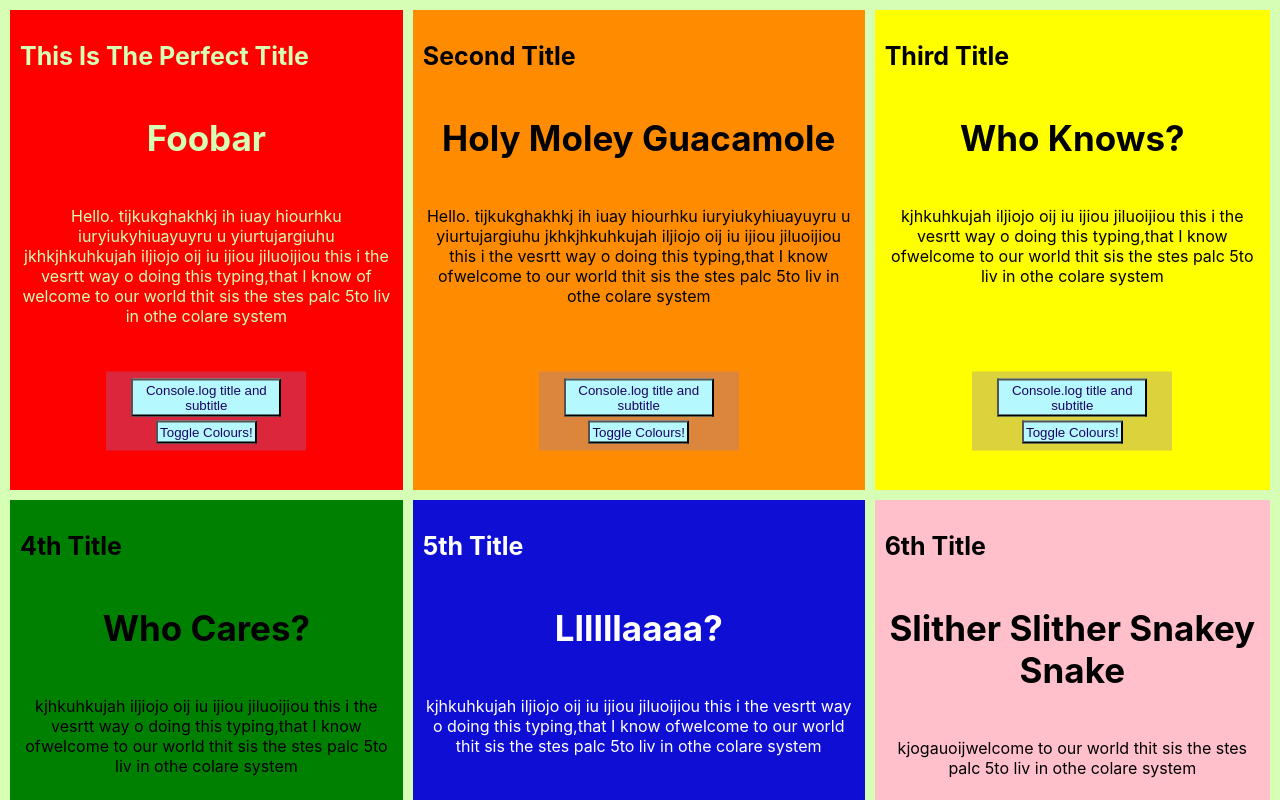
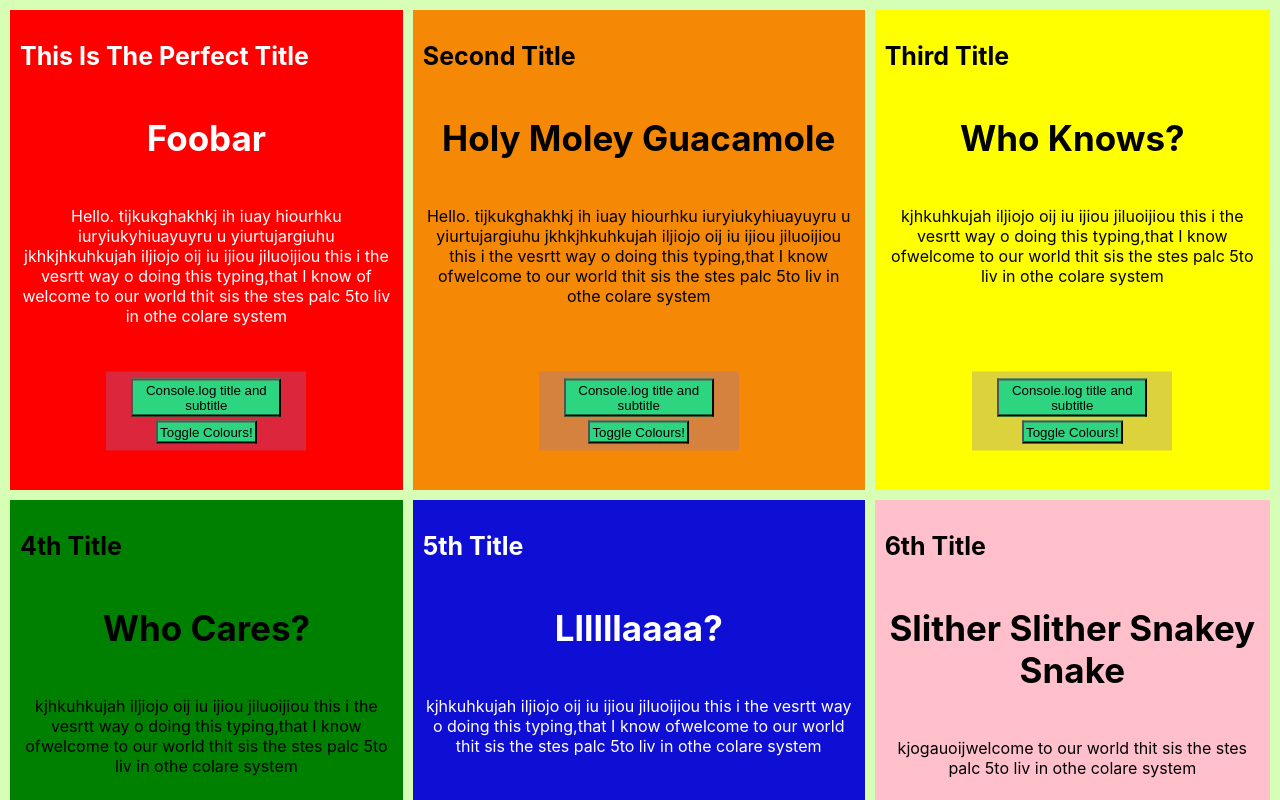
Before and after one commit to KerryCX/articles, a React (Create React App) app in the folder articles-app/: page / in a window 1280 px wide. Shown: the top 800 px of the page. Built offline with nearby package versions, Linux system fonts and the light colour scheme.

Commit message:
changed colours to hex, moved styling to correct .css file

```diff
--- a/articles-app/src/components/Article.css
+++ b/articles-app/src/components/Article.css
@@ -14,15 +14,10 @@
     text-transform: capitalize;
 }
 .redBackground{
-    background-color: red;
+    background-color: #FF0000;
 }
 
-.button-color{
-    background-color: #b5f8fe;
-    color: #1C0466;
-    padding: 2px;
-    margin:2px 20px 2px 20px;
-}
+
 
 .small-heading{
     font-size: 25px;
@@ -33,7 +28,7 @@
 
 .blue-bg{
     background-color: #0e0ed5;
-    color: #fff;
+    color: #ffffff;
 }
 
 .blue-text{
@@ -44,53 +39,65 @@
 
 .orange-text{
     background-color: #ffffff;
-    color: darkorange;
-    border: solid 2px darkorange;
+    color: #f58804;
+    border: solid 2px #F58804;
 }
 .orange-bg{
-    background-color: darkorange;
-    color: black;
+    background-color: #F58804;
+    color: #000000;
 }
 .red-bg{
-    background-color: red;
-    color: #d6feb5;
+    background-color: #FF0000;
+    color: #ffffff;
 }
 
 .red-text{
     background-color: #ffffff;
-    color: red;
-    border: solid 2px red;
+    color: #FF0000;
+    border: solid 2px #FF0000;
 }
 .green-bg{
-    background-color: green;
-    color: black;
+    background-color: #008000;
+    color: #000000;
 }
 .green-text{
     background-color: #ffffff;
-    color: green;
-    border: solid 2px green;
+    color: #008000;
+    border: solid 2px #008000;
 }
 
 .yellow-bg{
-    background-color: yellow;
-    color: black;
+    background-color: #FFFF00;
+    color: #000000;
 }
 .yellow-text{
     background-color: #ffffff;
-    color: yellow;
-    border: solid 2px yellow;
+    color: #FFFF00;
+    border: solid 2px #FFFF00;
 }
 
 .pink-text{
     background-color: #ffffff;
-    color: pink;
-    border: solid 2px pink;
+    color: #FFC0CB;
+    border: solid 2px #FFC0CB;
 }
 .pink-bg{
-    background-color: pink;
-    color: black;
+    background-color: #FFC0CB;
+    color: #000000;
 }
 
 .content-styling{
     margin-bottom: 5px;
 }
+
+.button-container{
+    text-align: center;
+    width: 200px;
+    padding: 5px;
+    background-color: rgba(148, 120, 186, 0.32);
+    position: absolute;
+    bottom: 0;
+    left: 50%;
+    transform: translate(-50%, -50%);
+    margin: 0 auto;
+}
--- a/articles-app/src/components/Button.css
+++ b/articles-app/src/components/Button.css
@@ -2,14 +2,9 @@
     box-sizing: border-box;
 }
 
-.button-container{
-    text-align: center;
-    width: 200px;
-    padding: 5px;
-    background-color: rgba(148, 120, 186, 0.32);
-    position: absolute;
-    bottom: 0;
-    left: 50%;
-    transform: translate(-50%, -50%);
-    margin: 0 auto;
+.button-color{
+    background-color: #2dd581;
+    color: #000000;
+    padding: 2px;
+    margin:2px 20px 2px 20px;
 }
```
